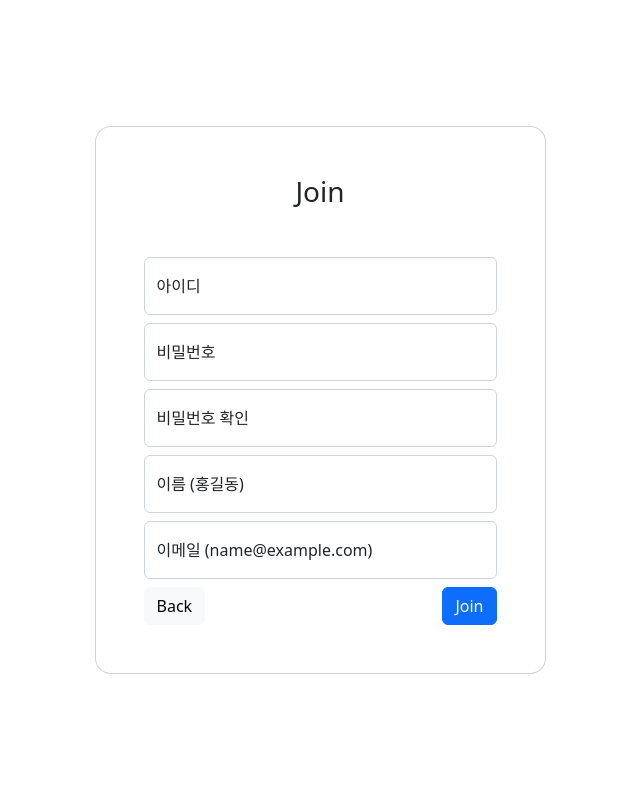
After one commit to boa9448/FastAPIFileServer, a FastAPI app: template src/fastapi_file_server/templates/auth/join.html in a window 1280 px wide. The commit adds this page. Shown: the whole page, without its empty margins (320-960 px from the left). Run offline with FastAPI, Linux system fonts and the light colour scheme; the template is opened without the code that fills it, so the values that code supplies are empty; parts of the project's set-up code (start-up, migrations or seed data) failed here and were passed over.

Commit message:
회원가입 기능 추가

```diff
--- /dev/null
+++ b/src/fastapi_file_server/templates/auth/join.html
@@ -0,0 +1,46 @@
+{% extends "base.html" %}
+{% block content %}
+<section class="vh-100">
+    <div class="container py-5 h-100">
+        <div class="row d-flex justify-content-center align-items-center h-100">
+            <div class="col-12 col-md-8 col-lg-6 col-xl-5">
+                <div class="card shadow-2-strong" style="border-radius: 1rem;">
+                    <div class="card-body p-5 text-center">
+                        <h3 class="mb-5">Join</h3>
+                        <div class="form-floating mb-2">
+                            <input type="text" class="form-control" id="user-id" placeholder="아이디">
+                            <label for="user-id">아이디</label>
+                        </div>
+                        <div class="form-floating mb-2">
+                            <input type="password" class="form-control" id="password1" placeholder="비밀번호">
+                            <label for="password1">비밀번호</label>
+                        </div>
+                        <div class="form-floating mb-2">
+                            <input type="password" class="form-control" id="password2" placeholder="비밀번호 확인">
+                            <label for="password2">비밀번호 확인</label>
+                        </div>
+                        <div class="form-floating mb-2">
+                            <input type="text" class="form-control" id="name" placeholder="홍길동">
+                            <label for="name">이름 (홍길동)</label>
+                        </div>
+                        <div class="form-floating mb-2">
+                            <input type="email" class="form-control" id="email" placeholder="name@example.com">
+                            <label for="email">이메일 (name@example.com)</label>
+                        </div>
+                        <div class="d-flex justify-content-between">
+                            <button class="btn btn-light btn-block" id="back-btn" type="button">Back</button>
+                            <button class="btn btn-primary btn-block" id="join-btn" type="button">
+                                Join
+                                <span class="spinner-border spinner-border-sm d-none" id="join-spinner" role="status" aria-hidden="true"></span>
+                            </button>
+                        </div>
+                    </div>
+                </div>
+            </div>
+        </div>
+    </div>
+</section>
+{% endblock%}
+{% block extra_script %}
+<script src="{{ url_for('static', path='auth/join.js') }}"></script>
+{% endblock %}
--- a/src/fastapi_file_server/views/auth.py
+++ b/src/fastapi_file_server/views/auth.py
@@ -15,3 +15,8 @@ async def login(render = Depends(get_render)):
 @router.get("/logout/", response_class=HTMLResponse, dependencies=[Depends(clear_token)])
 async def logout(render = Depends(get_render)):
     return render("/auth/login.html")
+
+
+@router.get("/join/", response_class=HTMLResponse)
+async def join(render = Depends(get_render)):
+    return render("/auth/join.html")
```
Also changed, not shown: src/fastapi_file_server/crud.py (+9 -1 lines), src/fastapi_file_server/statics/auth/join.js (added, +69 -0 lines), src/fastapi_file_server/templates/auth/login.html (+4 -4 lines).
